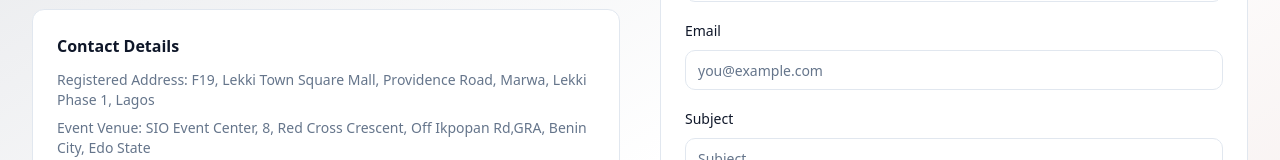
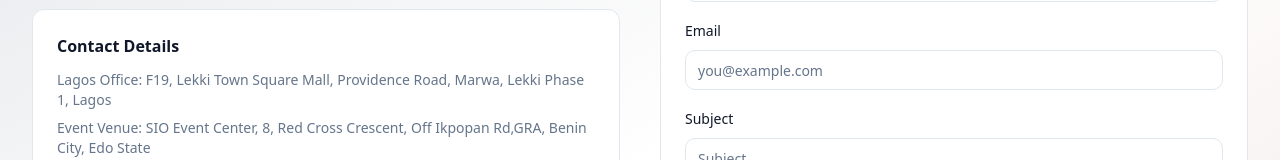
Before and after one commit to logiclynxnl-droid/igfng.github.io, a React (Vite) app: page /contact in a window 1280 px wide. Shown: the part 256-416 px from the top of the page. Built offline with nearby package versions, Linux system fonts and the light colour scheme.

Commit message:
Update Contact.tsx

```diff
--- a/client/pages/Contact.tsx
+++ b/client/pages/Contact.tsx
@@ -25,7 +25,7 @@ export default function Contact() {
                   <h3 className="font-semibold">Contact Details</h3>
                   <ul className="mt-3 space-y-2 text-sm text-muted-foreground">
                     <li>
-                      Registered Address: F19, Lekki Town Square Mall, Providence Road, Marwa, Lekki
+                      Lagos Office: F19, Lekki Town Square Mall, Providence Road, Marwa, Lekki
                       Phase 1, Lagos
                     </li>
                     <li>
```
